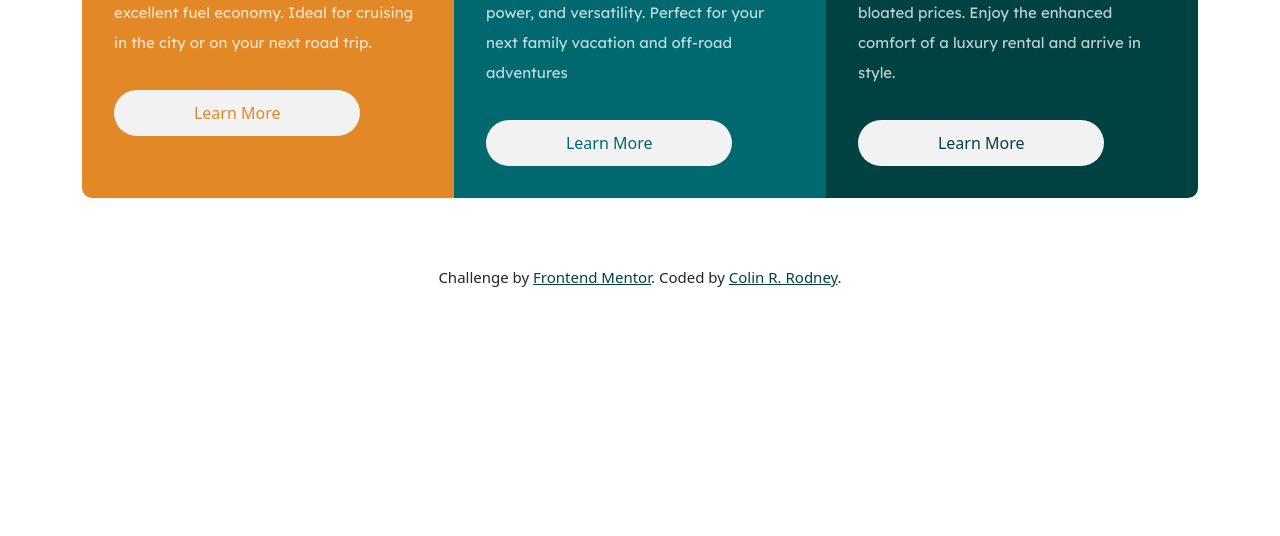
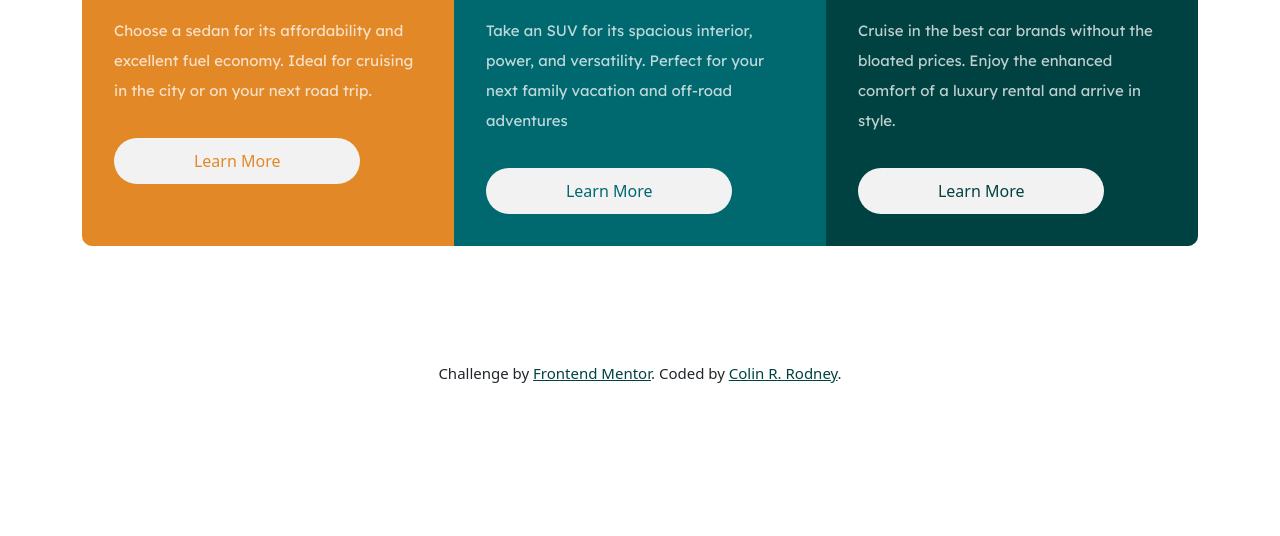
Before and after one commit to colinrodney/column-preview-card, a plain HTML site: page index.html in a window 1280 px wide. Shown: the part 264-800 px from the top of the page. Drawn offline with Linux system fonts and the light colour scheme.

Commit message:
adjusted margin-top @ #main section per design specs

```diff
--- a/style.css
+++ b/style.css
@@ -18,7 +18,7 @@
   --background-heading-button: hsl(0, 0%, 95%);
 
   --section-padding: 2rem;
-  --container-margin: 3rem auto;
+  --container-margin: 6rem auto;
 }
 
 .btn {
```
